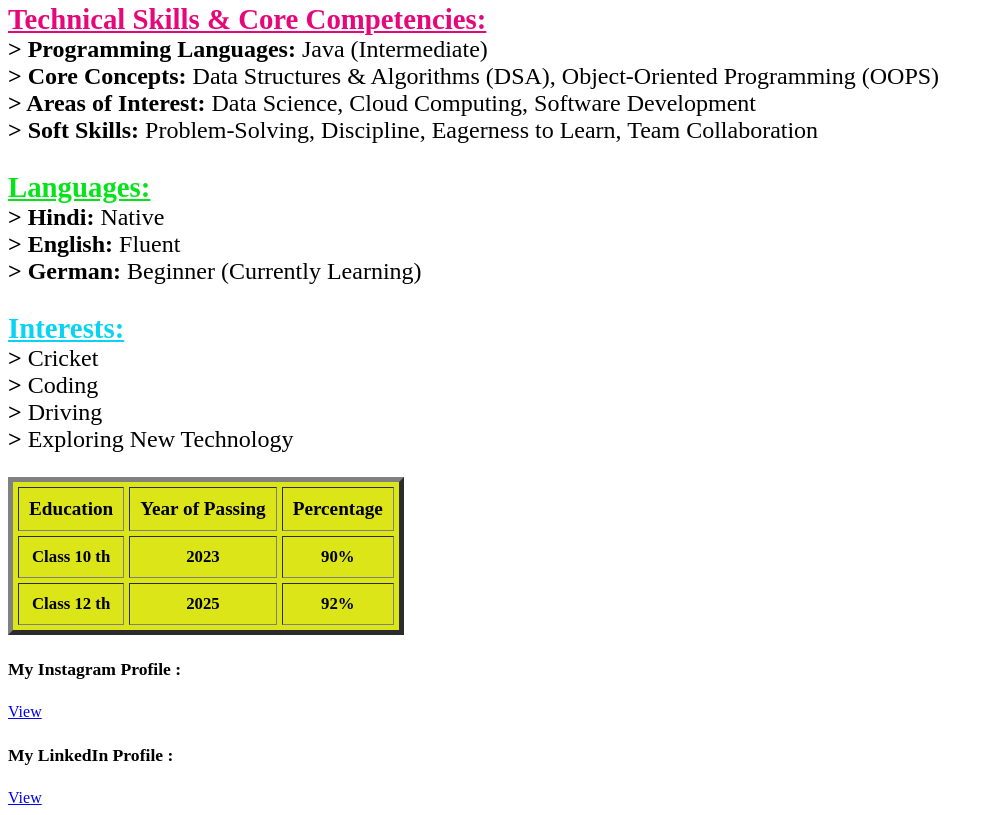
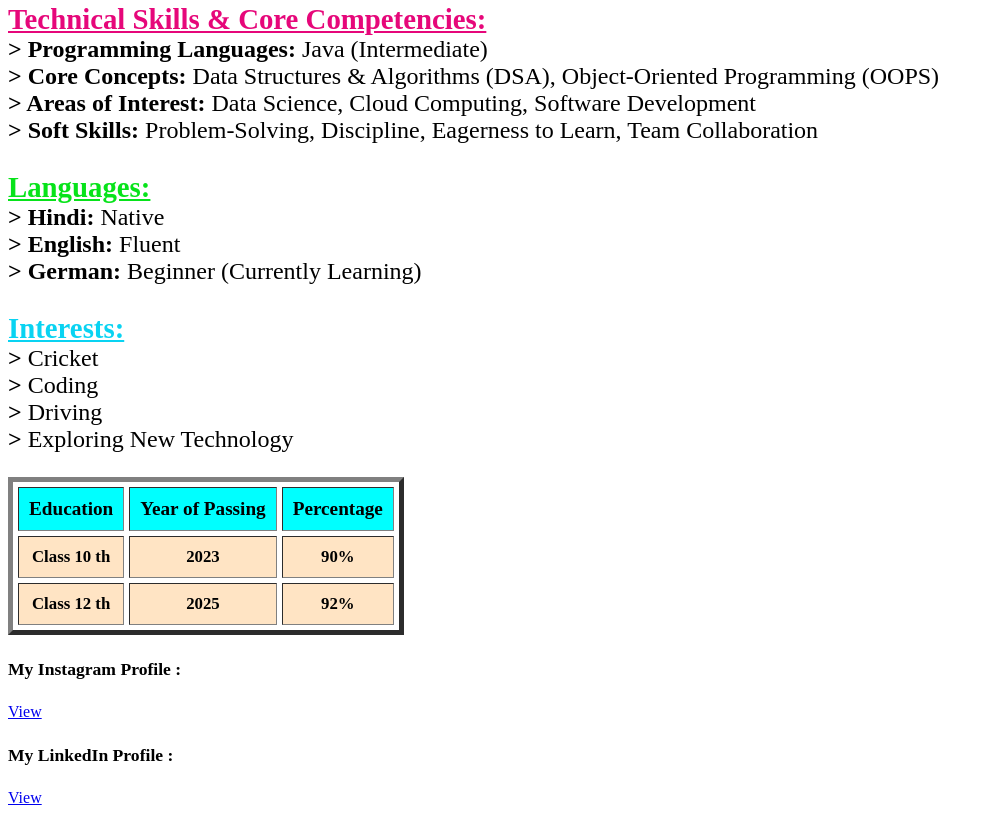
Before and after one commit to tushar25005208-collab/My-Profile, a plain HTML site: page index.html in a window 1280 px wide. Shown: the part 942-1757 px from the top of the page, without its empty margins (0-993 px from the left). Drawn offline with Linux system fonts and the light colour scheme.

Commit message:
Update index.html

```diff
--- a/index.html
+++ b/index.html
@@ -57,20 +57,20 @@
 <b>></b> Driving
 <br>
 <b>></b> Exploring New Technology</p>
-<table border ="5" cellpadding="10" cellspacing="5" style="background-color: rgb(219, 229, 23);">
+<table border ="5" cellpadding="10" cellspacing="5">
 
-    <tr>
+    <tr style="background-color: aqua;">
         <th style="font-size: 120%;">Education</th>
         <th style="font-size: 120%;">Year of Passing</th>
         <th style="font-size: 120%;">Percentage</th>
 
     </tr>
-    <tr>
+    <tr style="background-color: bisque;">
         <td style="font-size: 105%;text-align: center;"><b>Class 10 th</b></td>
         <td style="font-size: 105%; text-align: center;"><b>2023</b></td>
          <td style="font-size: 105%;text-align: center;"><b>90%</b></td>
     </tr>
-    <tr>
+    <tr style="background-color: bisque;">
         <td style="font-size: 105%;text-align: center;"><b>Class 12 th</b></td>
         <td style="font-size: 105%;text-align: center;"><b>2025</b></td>
         <td style="font-size: 105%;text-align: center;"><b>92%</b></td>
```
